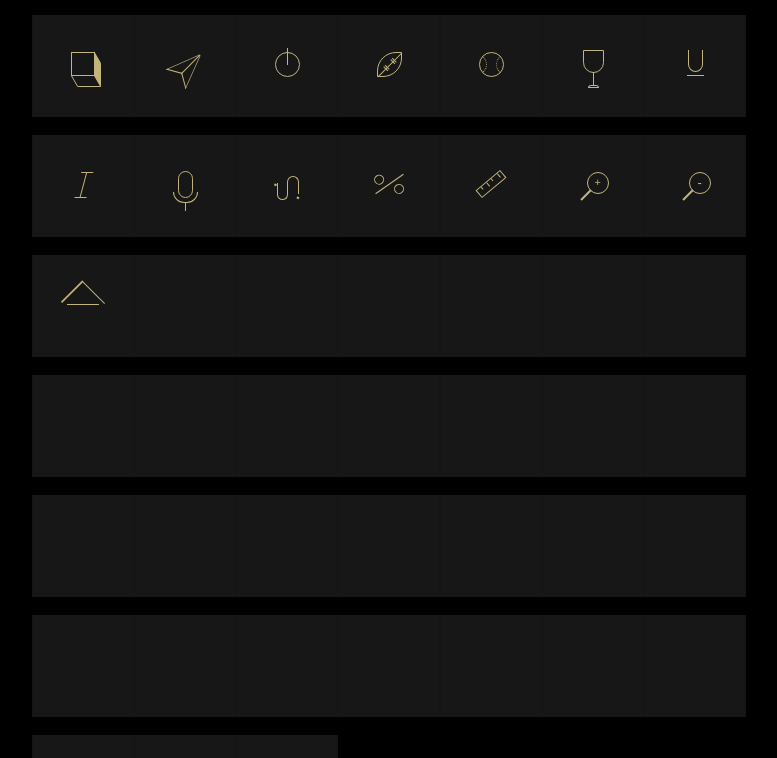
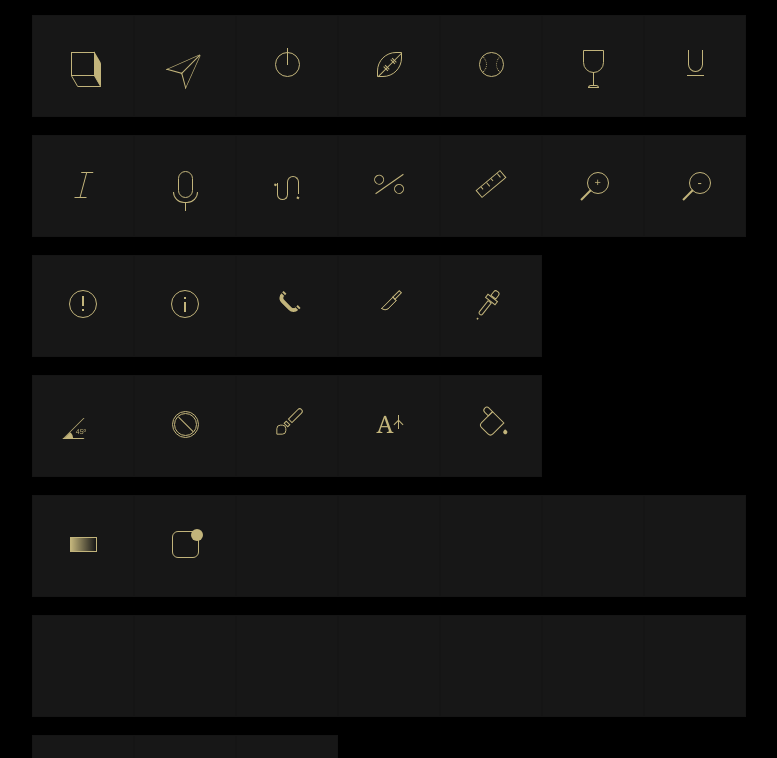
Before and after one commit to andrwcm/icoss.win, a plain HTML site: page index.html in a window 1280 px wide. Shown: the part 1479-2237 px from the top of the page, without its empty margins (258-1035 px from the left). Drawn offline with nearby package versions, Linux system fonts and the light colour scheme.

Commit message:
Nuew icons

```diff
--- a/index.html
+++ b/index.html
@@ -147,6 +147,10 @@
 			</div>
 
 			<div class="container">
+				<i class="ico icoExport"></i>
+			</div>
+
+			<div class="container">
 				<i class="ico icoClip"></i>
 			</div>
 
@@ -200,9 +204,6 @@
 				<i class="ico icoInstagram"></i>
 			</div>
 
-			<div class="container">
-				<i class="ico icoSkull"></i>
-			</div>
 
 			<div class="container">
 				<i class="ico icoSquares"></i>
@@ -225,12 +226,11 @@
 				<i class="ico icoEye"></i>
 			</div>
 
-			<br>
-
-
 			<div class="container">
 				<i class="ico icoAlignCenter"></i>
 			</div>
+
+			<br>
 
 			<div class="container">
 				<i class="ico icoAlignRight"></i>
@@ -434,15 +434,6 @@
 			</div>
 
 			<div class="container">
-				<i class="ico icoInfo"></i>
-			</div>
-
-			<div class="container">
-				<i class="ico icoExport"></i>
-			</div>
-
-
-			<div class="container">
 				<i class="ico icoTelephone"></i>
 			</div>
 
@@ -475,13 +466,6 @@
 				<i class="ico icoFontSize"></i>
 			</div>
 
-			<div class="container">
-				<i class="ico icoCode"></i>
-			</div>
-
-			<div class="container">
-				<i class="ico icoList"></i>
-			</div>
 
 			<div class="container">
 				<i class="ico icoColor"></i>
--- a/styles/iconss.css
+++ b/styles/iconss.css
@@ -1025,13 +1025,13 @@
 
 
 .icoDownload{
-	width: 35px;
-	height: 15px;
+	width: 27px;
+	height: 12px;
 	border-top: none;
 	border-left: solid 1px;
 	border-right: solid 1px;
 	border-bottom: solid 1px;
-	border-radius: 0px 0px 3px 3px;
+	border-radius: 0px 0px 2px 2px;
 	border-color: var(--Color);
 	position: relative;
 }
@@ -1040,14 +1040,14 @@
 	background: var(--Color);
 	margin: auto;
 	position: relative;
-	top: -13px;
+	top: -10px;
 	width: 1px;
 	height: 15px;
 }
 
 .icoDownload::after{
-	width: 8px;
-	height: 8px;
+	width: 6px;
+	height: 6px;
 	border-right: solid 1px;
 	border-top: none;
 	border-left: none;
@@ -1058,6 +1058,45 @@
 	margin:auto;
 	transform: rotate(45deg);
 }
+
+/* --- Export --- */
+
+
+.icoExport{
+	width: 27px;
+	height: 12px;
+	border-top: none;
+	border-left: solid 1px;
+	border-right: solid 1px;
+	border-bottom: solid 1px;
+	border-radius: 0px 0px 2px 2px;
+	border-color: var(--Color);
+	position: relative;
+}
+
+.icoExport::before{
+	width: 6px;
+	height: 6px;
+	border-right: solid 1px;
+	border-top: none;
+	border-left: none;
+	border-bottom: solid 1px;
+	border-color: var(--Color);
+	position: relative;
+	top: -10px;
+	margin:auto;
+	transform: rotate(-135deg);
+}
+
+.icoExport::after{
+	background: var(--Color);
+	margin: auto;
+	position: relative;
+	top: -17px;
+	width: 1px;
+	height: 15px;
+}
+
 
 
 /* --- Clip --- */
@@ -3169,22 +3208,316 @@
 /* --- Warning --- */
 
 .icoWarning{
-	width: 32px;
-	height: 1px;
-	border-bottom:solid 1px;
-	border-color: var(--Color);
+	width: 28px;
+	height: 28px;
+	border:solid 1px;
+	border-color: var(--Color);
+	border-radius: 50%;
 }
 
 
 .icoWarning::before{
-	width: 29px;
-	height: 18px;
-	border-top: none;
+	width: 2px;
+	height: 10px;
+	background: var(--Color);
+	margin: auto;
+	top: 5px;
+}
+
+.icoWarning::after{
+	width: 2px;
+	height: 2px;
+	background: var(--Color);
+	margin: auto;
+	top: 8px;
+}
+
+/* --- Info --- */
+
+.icoInfo{
+	width: 28px;
+	height: 28px;
+	border:solid 1px;
+	border-color: var(--Color);
+	border-radius: 50%;
+}
+
+.icoInfo::before{
+	width: 2px;
+	height: 2px;
+	background: var(--Color);
+	margin: auto;
+	top: 6px;
+}
+
+.icoInfo::after{
+	width: 2px;
+	height: 10px;
+	background: var(--Color);
+	margin: auto;
+	top: 9px;
+}
+
+
+/* --- Telephone --- */
+
+.icoTelephone{
+	width: 7px;
+	height: 24px;
+	border:solid 4px;
+	border-color: var(--Color);
+	border-radius: 13px 0px 0px 13px;
 	border-right: none;
-	border-left:solid 1px;
-	border-bottom:solid 1px;
-	border-color: var(--Color);
-	transform: rotate(135deg) scaleY(1.7);
-	top: -11px;
-	margin: auto;
-}
+	transform: rotate(-45deg);
+}
+
+.icoTelephone::before{
+	width: 2px;
+	height: 4px;
+	background: var(--Color);
+	right: -4px;
+	top:-4px;
+}
+
+.icoTelephone::after{
+	width: 2px;
+	height: 4px;
+	background: var(--Color);
+	right: -4px;
+	bottom:-12px;
+}
+
+
+/* --- Knife --- */
+
+.icoKnife{
+	width: 6px;
+	height: 17px;
+	border:solid 1px;
+	border-color: var(--Color);
+	border-radius: 0px 0px 13px 0px;
+	transform: rotate(45deg);
+}
+
+.icoKnife::before{
+	width: 2px;
+	height: 8px;
+	border:solid 1px;
+	border-color: var(--Color);
+	top:-10px;
+	left: -1px;
+}
+
+
+/* --- Dropper --- */
+
+.icoDropper{
+	width: 13px;
+	height: 5px;
+	border:solid 1px;
+	border-color: var(--Color);
+	transform: rotate(38deg);
+	top:4px;
+}
+
+.icoDropper::before{
+	width: 5px;
+	height: 6px;
+	border:solid 1px;
+	border-color: var(--Color);
+	border-radius: 3px 3px 0px 0px;
+	margin: auto;
+	top:-9px;
+}
+
+.icoDropper::after{
+	content: ".";
+	color: var(--Color);
+	line-height: 32px;
+	width: 3px;
+	height: 15px;
+	border:solid 1px;
+	border-color: var(--Color);
+	border-radius: 0px 0px 3px 3px;
+	margin: auto;
+	top:-4px;
+}
+
+
+/* --- Degrees --- */
+
+.icoDegrees{
+	width: 21px;
+	height: 21px;
+	border:solid 1px;
+	border-color: var(--Color);
+	border-top: none;
+	border-right: none;
+	top:4px;
+	overflow: hidden;
+	transform: skewX(-45deg);
+}
+
+.icoDegrees::before{
+	width: 13px;
+	height: 13px;
+	background: var(--Color);
+	border-radius: 50%;
+	top:13px;
+	left: -5px;
+	transform: skewX(45deg);
+}
+
+.icoDegrees::after{
+	content: "45º";
+	color: var(--Color);
+	top:-3px;
+	font-size: 7px;
+	transform: skewX(45deg);
+}
+
+/* --- Forbiden --- */
+
+.icoForbiden{
+	width: 27px;
+	height: 27px;
+	border: double;
+	border-color: var(--Color);
+	border-radius: 50%;
+	overflow: hidden;
+}
+
+.icoForbiden::before{
+	height: 28px;
+	width: 1px;
+	background: var(--Color);
+	margin: auto;
+	transform: rotate(-45deg);
+	right: -3px;
+	top: -1px;
+}
+
+/* --- Brush --- */
+
+.icoBrush{
+	width: 6px;
+	height: 4px;
+	border: solid 1px;
+	border-color: var(--Color);
+	transform: rotate(45deg);
+}
+
+.icoBrush::before{
+	width: 4px;
+	height: 15px;
+	border: solid 1px;
+	border-color: var(--Color);
+	top:-20px;
+	left: -1px;
+	border-radius: 4px 4px 0px 0px;
+}
+
+.icoBrush::after{
+	width: 8px;
+	height: 8px;
+	border: solid 1px;
+	border-color: var(--Color);
+	top:-13px;
+	left: -3px;
+	transform: rotate(-135deg);
+	border-radius: 0px 4px 4px 4px;
+}
+
+/* --- FontSize --- */
+
+.icoFontSize{
+	width: 1px;
+	height: 14px;
+	background: var(--Color);
+	left: 9px;
+}
+
+.icoFontSize::before{
+	content: "A";
+	color: var(--Color);
+	font-family: Georgia;
+	font-size: 24px;
+	left: -21px;
+	top:-8px;
+}
+
+.icoFontSize::after{
+	width: 6px;
+	height: 6px;
+	border: solid 1px;
+	border-color: var(--Color);
+	border-bottom: none;
+	border-left: none;
+	top: -27px;
+	transform: rotate(-45deg);
+	left: -3px;
+}
+
+
+/* --- Color --- */
+
+.icoColor{
+	width: 17px;
+	height: 20px;
+	border: solid 1px;
+	border-color: var(--Color);
+	border-radius: 0px 0px 4px 4px;
+	transform: rotate(45deg);
+}
+
+.icoColor::after{
+	width: 4px;
+	height: 4px;
+	background: var(--Color);
+	float: right;
+	right: -10px;
+	top: -4px;
+	border-radius: 0px 4px 4px 4px;
+	transform: rotate(-5deg);
+}
+
+.icoColor::before{
+	width: 7px;
+	height: 5px;
+	border: solid 1px;
+	border-color: var(--Color);
+	left: -9px;
+	top: -1px;
+	border-radius: 4px 0px 0px 4px;
+}
+
+/* --- Gradient --- */
+
+.icoGradient{
+	background: linear-gradient(to left, rgba(0, 0, 0, 0), var(--Color));
+	width: 27px;
+	height: 15px;
+	border: solid 1px;
+	border-color: var(--Color);
+}
+
+
+/* --- Notifications --- */
+
+.icoNotifications{
+	width: 27px;
+	height: 27px;
+	border: solid 1px;
+	border-color: var(--Color);
+	border-radius: 6px;
+}
+
+.icoNotifications::before{
+	width: 12px;
+	height: 12px;
+	background: var(--Color);
+	border-radius: 50%;
+	float: right;
+	right: -5px;
+	top: -3px;
+}
```
Also changed, not shown: 2 other files.
